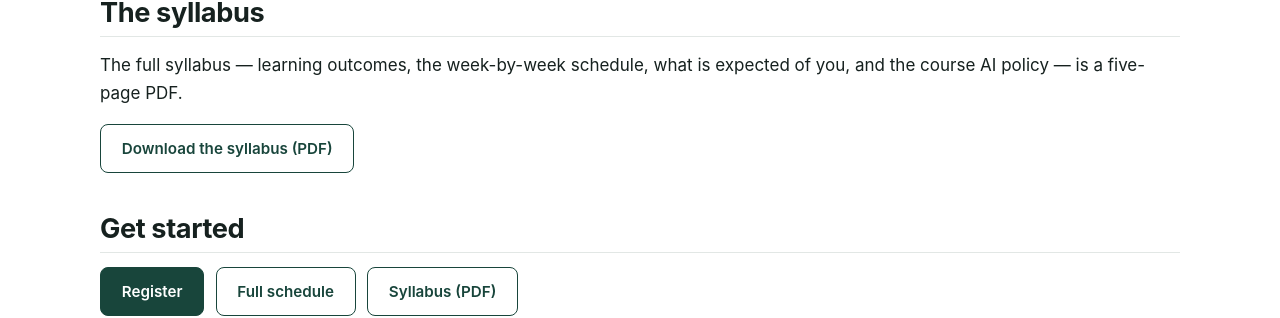
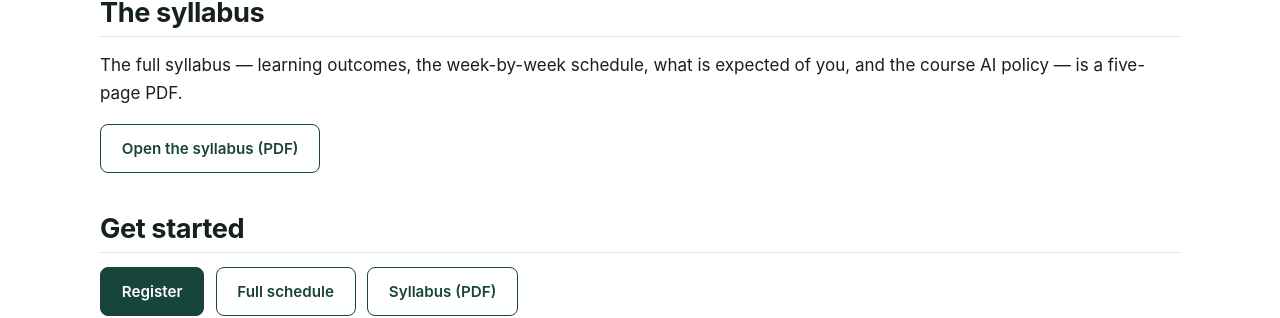
Before and after one commit to jiehou-lab/urban-ai, a Jekyll site: the page built from index.md, in a window 1280 px wide and 900 px high, scrolled down 2307 px. Shown: the part 121-439 px from the top of the window. Built offline with Jekyll 4.4.1, drawn with Linux system fonts in a browser that asks for light colours.

Commit message:
Open syllabus PDF in a new tab

```diff
--- a/_layouts/default.html
+++ b/_layouts/default.html
@@ -60,7 +60,7 @@
     <p class="hero-cta">
       <a class="btn" href="{{ site.course.register_url }}">Register for {{ site.course.cohort_label }}</a>
       <a class="btn btn-ghost" href="{{ '/schedule/' | relative_url }}">See the schedule</a>
-      <a class="btn btn-ghost" href="{{ site.course.syllabus_url | relative_url }}">Syllabus (PDF)</a>
+      <a class="btn btn-ghost" href="{{ site.course.syllabus_url | relative_url }}" target="_blank" rel="noopener">Syllabus (PDF)</a>
     </p>
     <p class="hero-dates">{{ site.course.cohort_dates }}</p>
   </div>
--- a/index.md
+++ b/index.md
@@ -82,7 +82,7 @@
 policy — is a five-page PDF.
 
 <p class="hero-cta">
-  <a class="btn btn-ghost" href="{{ site.course.syllabus_url | relative_url }}">Download the syllabus (PDF)</a>
+  <a class="btn btn-ghost" href="{{ site.course.syllabus_url | relative_url }}" target="_blank" rel="noopener">Open the syllabus (PDF)</a>
 </p>
 
 ## Get started
@@ -90,7 +90,7 @@
 <p class="hero-cta">
   <a class="btn" href="{{ site.course.register_url }}">Register</a>
   <a class="btn btn-ghost" href="{{ '/schedule/' | relative_url }}">Full schedule</a>
-  <a class="btn btn-ghost" href="{{ site.course.syllabus_url | relative_url }}">Syllabus (PDF)</a>
+  <a class="btn btn-ghost" href="{{ site.course.syllabus_url | relative_url }}" target="_blank" rel="noopener">Syllabus (PDF)</a>
 </p>
 
 <p class="muted">{{ site.course.cohort_label }} · {{ site.course.cohort_dates }}<br>
```
